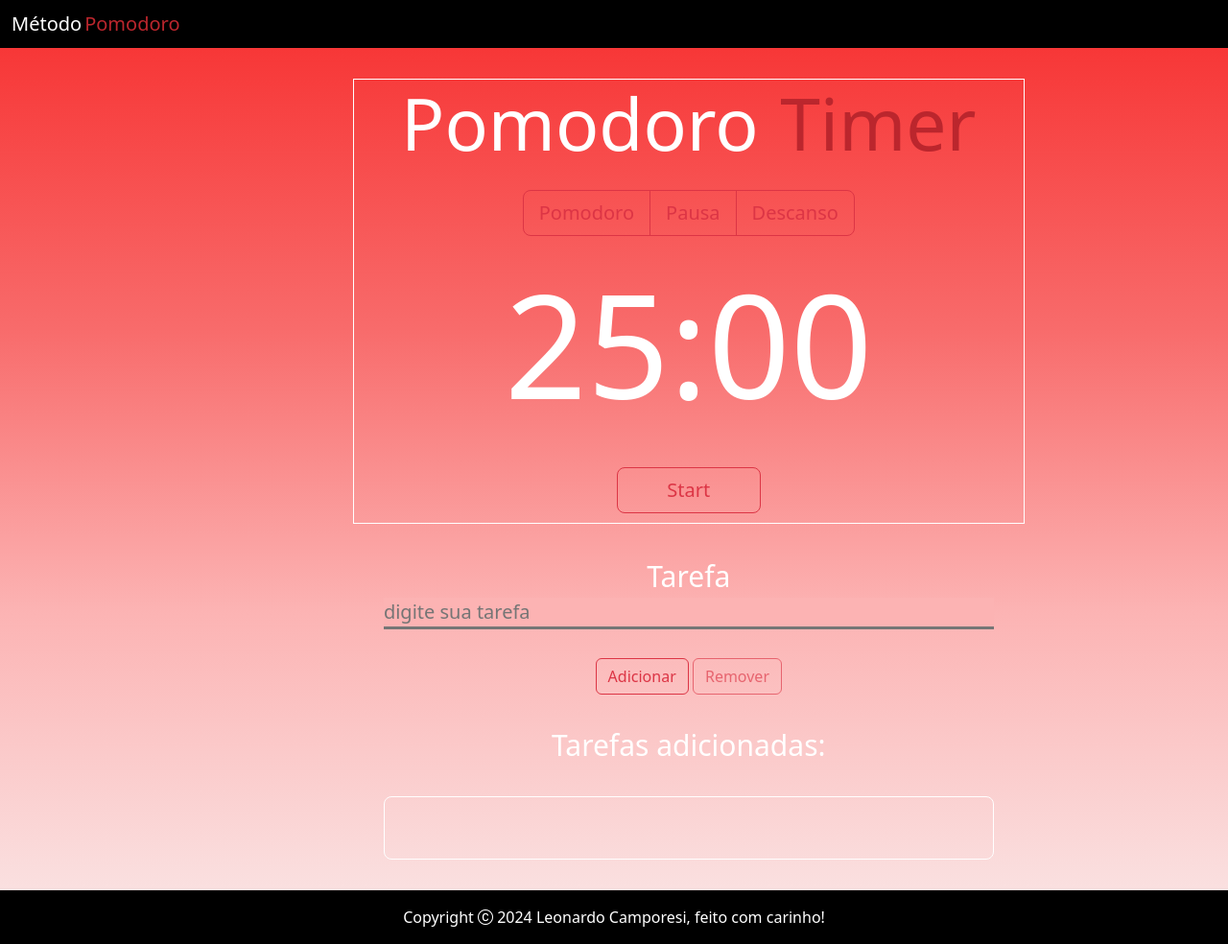
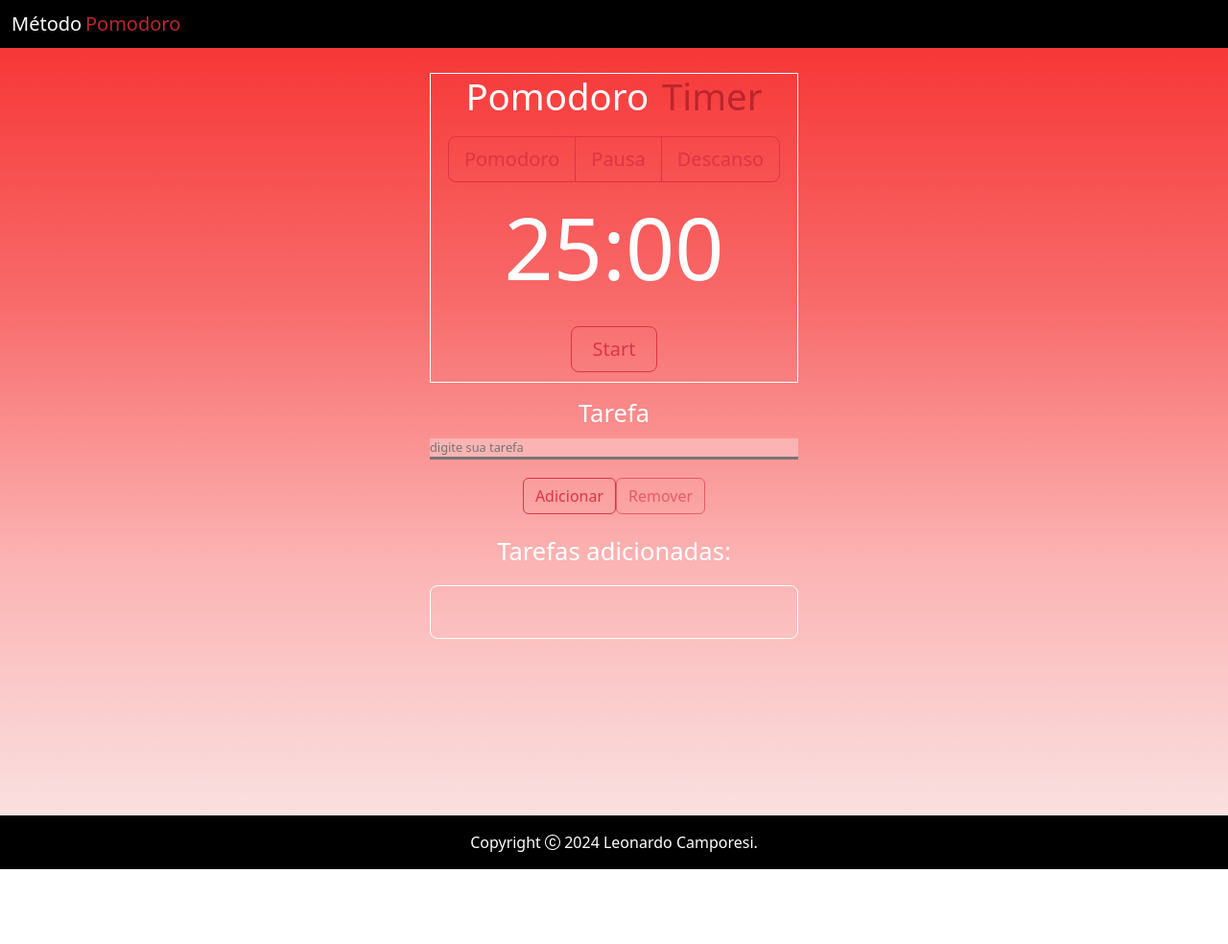
Before and after one commit to LeoInStorm/front-pomodoro, a plain HTML site: page index.html in a window 1280 px wide. Shown: the whole page at 96% size. After the commit the page ends 906 px from the top, so only its background shows below. Drawn offline with nearby package versions, Linux system fonts and the light colour scheme.

Commit message:
1°limpeza no html e no css

```diff
--- a/index.html
+++ b/index.html
@@ -27,44 +27,42 @@
 
     <main id ="main">
         <div class="container">
-            <div class="text-center">
                 <div class="container_informacao">
-                    <h1 class="container_titulo">Pomodoro <span class="texto-vermelho">Timer</span></h1>
-                    <div class="container_escolha">
+                    <h1 class="container_informacao_titulo">Pomodoro <span class="texto-vermelho">Timer</span></h1>
+                    <div class="container_informacao_3botoes">
                         <div class="btn-group btn-group-lg" role="group" aria-label="Basic outlined example">
                             <button onclick="pomodoro()" type="button" id="button_pomodoro" class="btn btn-outline-danger" data-bs-toggle="button">Pomodoro</button>
                             <button onclick="pausa()" type="button" id="button_pausa" class="btn btn-outline-danger" data-bs-toggle="button">Pausa</button>
                             <button onclick="descanso()" type="button" id="button_descanso" class="btn btn-outline-danger" data-bs-toggle="button">Descanso</button>
                         </div>
                     </div>
-                    <div class="container_timer">
+                    <div class="container_informacao_timer">
                         <p id="minutos">25</p>
                         <p class=>:</p>
                         <p id="segundos">00</p>
                     </div>
                     <button onclick="start()" type="button"
-                       id="button_start" class="btn btn-outline-danger btn-lg btn-start">Start</button>
+                       id="button_start" class="btn btn-outline-danger btn-lg container_informacao_botao_start">Start</button>
                 </div>
                 <div class="container_task">
-                    <div class="container_campo">
-                        <label class="texto_padrao" for="tarefa">Tarefa</label>
-                        <input class="container_input" id="tarefa" type="text" placeholder="digite sua tarefa" maxlength="50">
+                    <div class="container_task_label">
+                        <label for="tarefa">Tarefa</label>
+                        <input class="container__task_label_input" id="tarefa" type="text" placeholder="digite sua tarefa" maxlength="50">
                     </div>
 
-                    <div class="btn_adicionar">
+                    <div class="container_task_botoes">
                         <button onclick="adicionar()" type="button" class="btn btn-outline-danger">Adicionar</button>
                         <button onclick="remover()" id="button_remover" type="button" class="btn btn-outline-danger">Remover</button>
                     </div>
-                    <p class="texto_padrao">Tarefas adicionadas:</p>
                 </div>
-                <div class="texto_padrao cotainer_resultados">
+                <p>Tarefas adicionadas:</p>
+                <div class="cotainer_resultados">
                     <p id="resultado"></p>
                 </div>
-            </div>
         </div>
     </main>
     <footer class="text-center bg-black text-bg-white">
-        <p class="card-text py-3">Copyright <i class="bi bi-c-circle"></i> 2024 Leonardo Camporesi, feito com carinho!
+        <p class="card-text py-3">Copyright <i class="bi bi-c-circle"></i> 2024 Leonardo Camporesi.
         </p>
     </footer>
     <script src="app.js" defer></script>
--- a/style.css
+++ b/style.css
@@ -5,100 +5,87 @@
     color: white;
 }
 
+
 .texto-vermelho {
     color: #bb262d;
-    padding-left: 3px;
+    padding-left: 0.3vw;
 }
 
 main {
+    margin: 0;
     background: linear-gradient(#f73737 0%, #f86b6b 33.33%, #fcb3b3 66.67%, #fae0e0 100%);
-    min-height: 100vh;
-    display: flex;
-    align-items: center;
-    justify-content: center;
-
+    font-size: 2vw;
 }
-
 
 .container {
     display: flex;
-    flex: 1;
-    align-items: baseline;
+    flex-direction: column;
+    align-items: center;
     width: 100%;
     min-height: 100vh;
     background-size: 100% 100%;
+    margin: 0vw;
+    padding-top: 2vw;
 }
 
 .container_informacao {
     display: block;
     flex-direction: column;
-    width: 110%;
-    height: 100%;
+    width: 30vw;
     border: 1px solid #ffffff;
     position: relative;
     overflow: visible;
-    margin: 5% 45%;
     text-align: center;
 }
 
-.container_titulo {
-    font-size: 75px;
+.container_informacao_titulo {
+    font-size: 3vw;
 }
 
-.container_escolha{
-
+.container_informacao_3botoes{
     display: flex;
     align-items: center;
     justify-content: space-around;
-    margin-top: 25px;
+    margin-top: 1.5vw;
 }
 
-.container_timer{
+.container_informacao_timer{
     display: flex;
-    font-size: 150px;
+    font-size: 7vw;
     flex-direction: row;
     justify-content: center;
 }
 
-.btn-start{
-    margin-bottom: 10px;
-    width: 150px;
+.container_informacao_botao_start{
+    margin-bottom: 0.8vw;
+    width: 7vw;
 }
 
 .container_task{
     display: block;
-    flex-direction: column;
-    width: 100%;
-    min-height: 100%;
-    align-items: center;
-    position: relative;
-    margin: 5% 50%;
+    width: 30vw;
+    padding-top: 1vw;
 }
 
-.container_campo{
+.container_task_label{
     display: flex;
     flex-direction: column;
-    margin-bottom: 10px;
+    margin-bottom: 1vw;
     align-items: center;
 }
 
-.texto_padrao{
-    font-size: 30px;
-}
-
-
-.container_input{
-    font-size: 20px;
+.container__task_label_input{
+    font-size: 1vw;
     width: 100%;
+    margin-top: 0.5vw;
     border-style: none none solid none;
     border-width: 3px;
     color: #000;
     background-color: #fcb3b3;
 
 }
-
-.container_input::after{
-    font-size: 20px;
+.container__task_label_input::after{
+    font-size: 1vw;
     width: 100%;
     border-style: none none solid none;
     border-width: 3px;
@@ -108,9 +95,11 @@ main {
 
 }
 
-.btn_adicionar{
-    margin-top: 30px;
-    margin-bottom: 30px;
+.container_task_botoes{
+    display: flex;
+    justify-content: center;
+    margin-top: 1.5vw;
+    margin-bottom: 1.5vw;
 }
 
 .cotainer_resultados{
@@ -119,14 +108,12 @@ main {
     border-radius: 8px;
     color: #fff;
     display: flex;
-    font-size: 21px;
+    font-size: 1vw;
     font-weight: 400;
     justify-content: center;
     line-height: 160%;
-    padding: 24px;
-    width: 635.82px;
-    min-height: auto;
-    margin: 5% 50%;
+    padding: 1.5vw;
+    width: 30vw;
     white-space: pre;
     position: relative;
 
```
